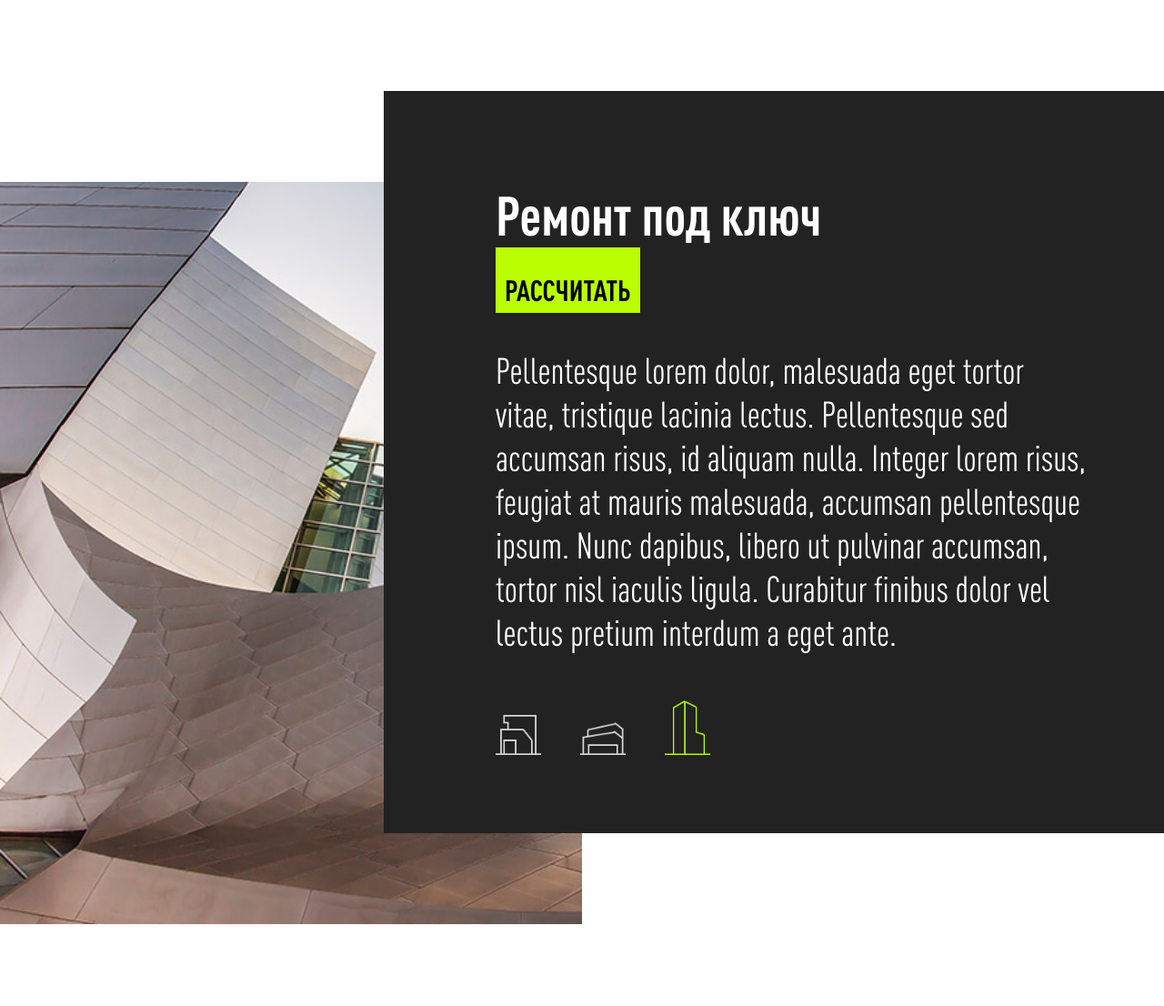
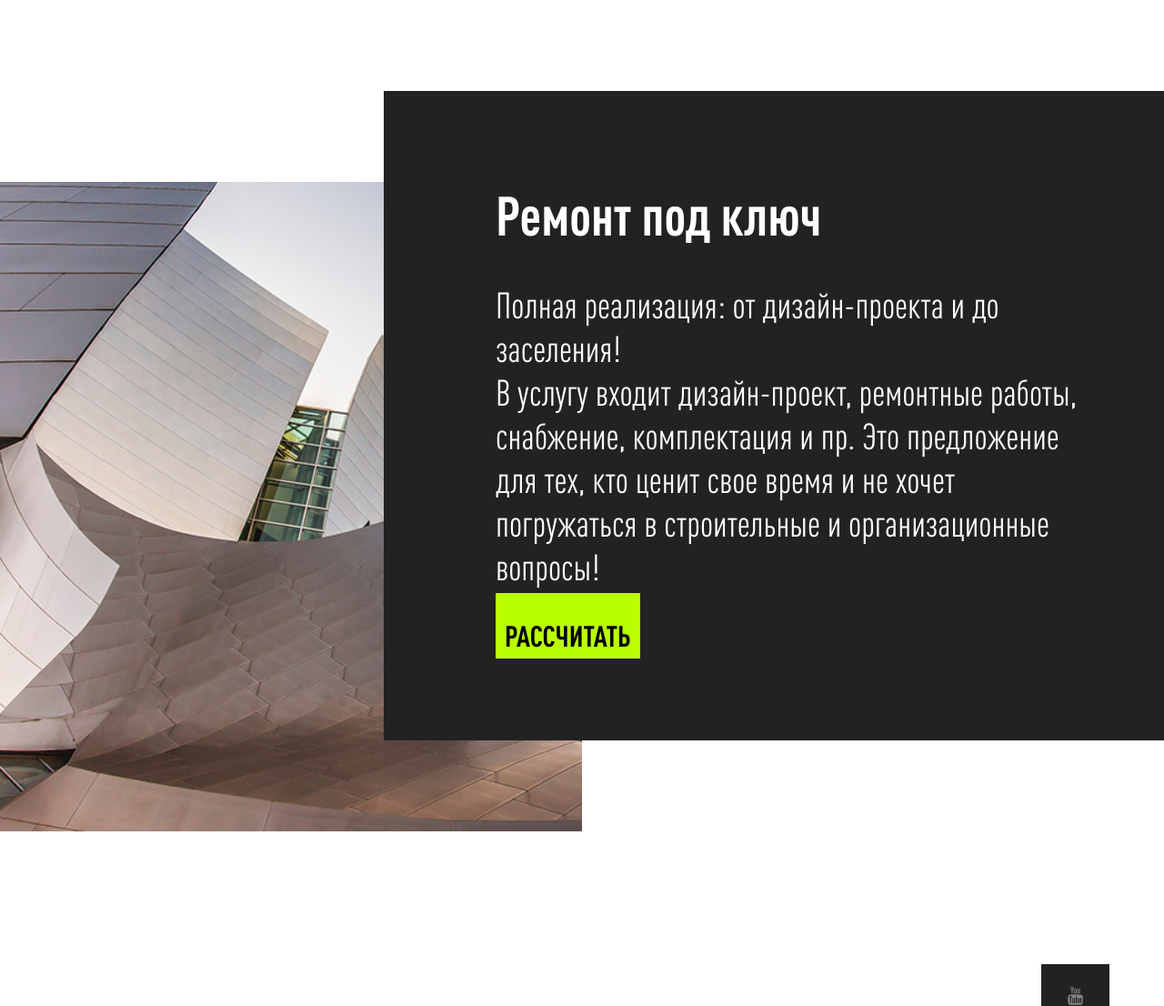
Before and after one commit to vkurlenko/metadesign, a Symfony app: template templates/index.html.twig in a window 1280 px wide. Shown: the part 2758-3864 px from the top of the page at 91% size. Run offline with Twig, Linux system fonts and the light colour scheme; the template is opened without the code that fills it, so the values that code supplies are empty; some libraries are stand-ins or nearby versions.

Commit message:
изменен текст, перенесена кнопка

```diff
--- a/templates/index/_repair.html.twig
+++ b/templates/index/_repair.html.twig
@@ -4,23 +4,16 @@
         <div class="col-lg-7 pl-lg-0 offset-lg-5 cta-content">
             <h2 class="sp-title">
                 Ремонт под ключ
-                <br>
+            </h2>
+            <p class="mb-5 mb-md-1">
+                Полная реализация: от дизайн-проекта и до заселения!<br>
+                В услугу входит дизайн-проект, ремонтные работы, снабжение, комплектация и пр. Это предложение для тех, кто ценит свое время и не хочет погружаться в строительные и организационные вопросы!
+            </p>
+            <h2 class="sp-title">
                 <span>
-                        <a href="#" class="readmore">Рассчитать</a>
-                    </span>
+                        <a href="#" class="rep-btn">Рассчитать</a>
+                </span>
             </h2>
-            <p>Pellentesque lorem dolor, malesuada eget tortor vitae, tristique lacinia lectus. Pellentesque sed accumsan risus, id aliquam nulla. Integer lorem risus, feugiat at mauris malesuada, accumsan pellentesque ipsum. Nunc dapibus, libero ut pulvinar accumsan, tortor nisl iaculis ligula. Curabitur finibus dolor vel lectus pretium interdum a eget ante. </p>
-            <div class="cta-icons">
-                <div class="cta-img-icon">
-                    <img src="img/icon/light/1.png" alt="">
-                </div>
-                <div class="cta-img-icon">
-                    <img src="img/icon/light/2.png" alt="">
-                </div>
-                <div class="cta-img-icon">
-                    <img src="img/icon/color/3.png" alt="">
-                </div>
-            </div>
         </div>
     </div>
 </div>
```
